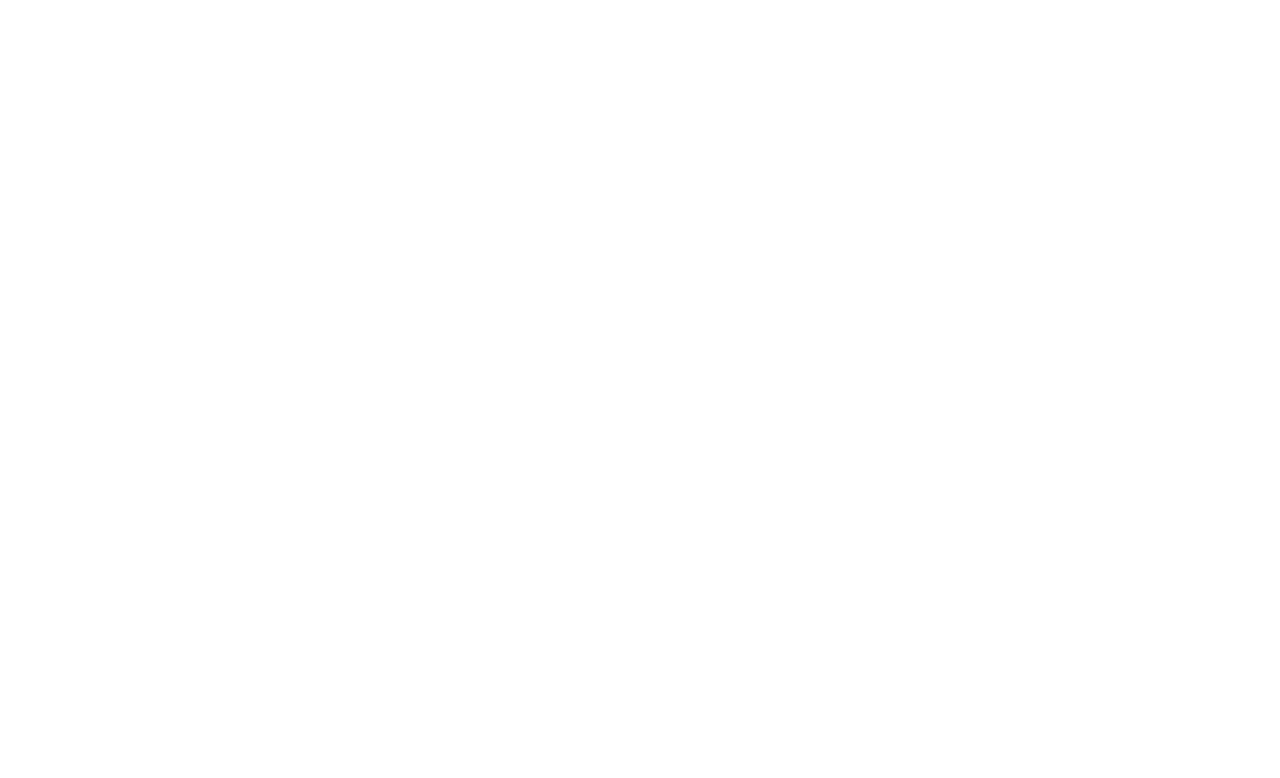
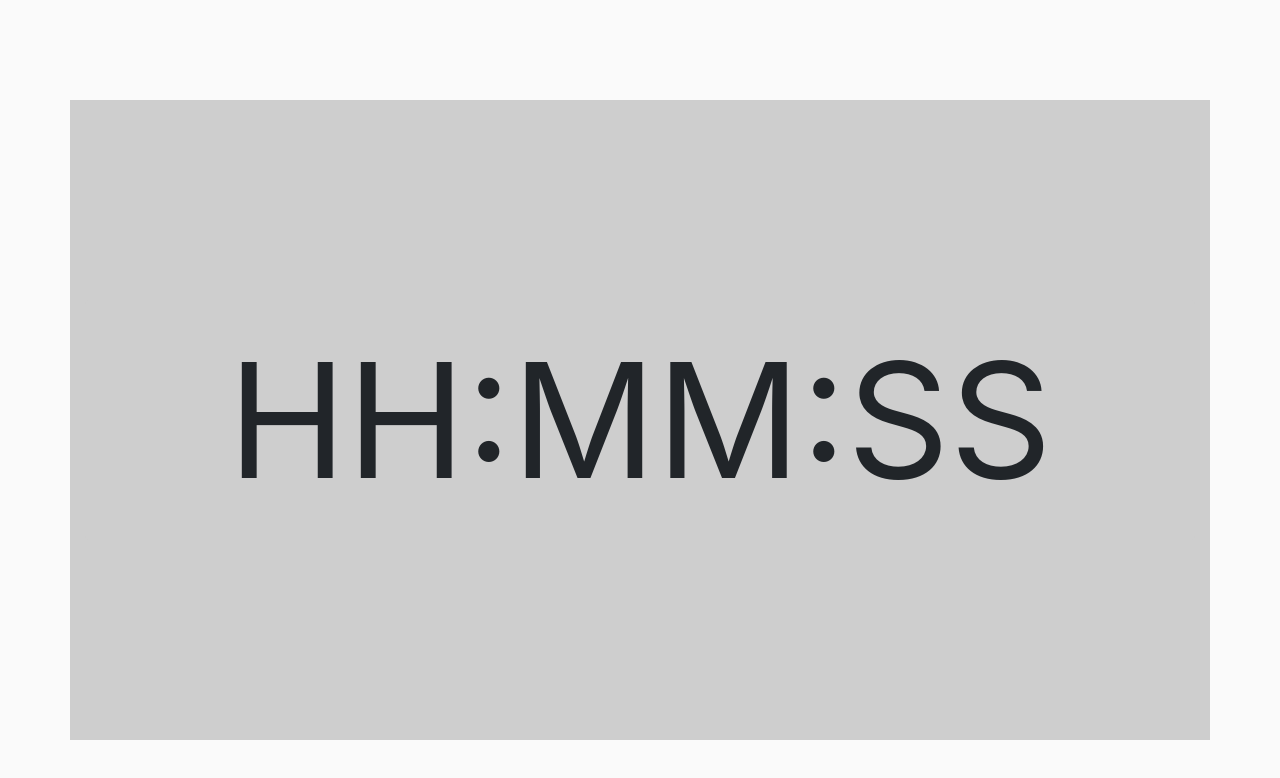
Before and after one commit to Desturx/Interfaz-Frigo, a plain HTML site: page cliente/interfaz/index.html in a window 1280 px wide. Drawn offline with nearby package versions, Linux system fonts and the light colour scheme.

Commit message:
Estilo pantalla reloj terminado

```diff
--- a/cliente/interfaz/index.html
+++ b/cliente/interfaz/index.html
@@ -16,7 +16,15 @@
 	<button onclick="encenderLuzRefrigerador();">Encender luz refrigerador</button>
 	<button onclick="apagarLuzRefrigerador();">Apagar luz refrigerador</button>
 	-->
-
+	<div class="container" id="pantallaReloj">
+		<div class="row h-100">
+			<div class="col-sm-12 my-auto">
+				<div class="card card-block w-40 mx-auto" id="horaReloj">
+					HH:MM:SS
+				</div>
+			</div>
+		</div>
+	  </div>
 
 	<!-- NUESTROS SCRIPTS -->
 	<script>
--- a/cliente/interfaz/style.css
+++ b/cliente/interfaz/style.css
@@ -1,4 +1,16 @@
-html,
 body {
-  height: 100%
+    background-color: #fafafa;
 }
+
+#pantallaReloj {
+    background-color: #cecece;
+    height: 40em;
+    margin-top: 100px;
+}
+
+#horaReloj {
+    background-color: #cecece;
+    text-align: center;
+    font-size: 10em;
+    border: none;
+}
```
